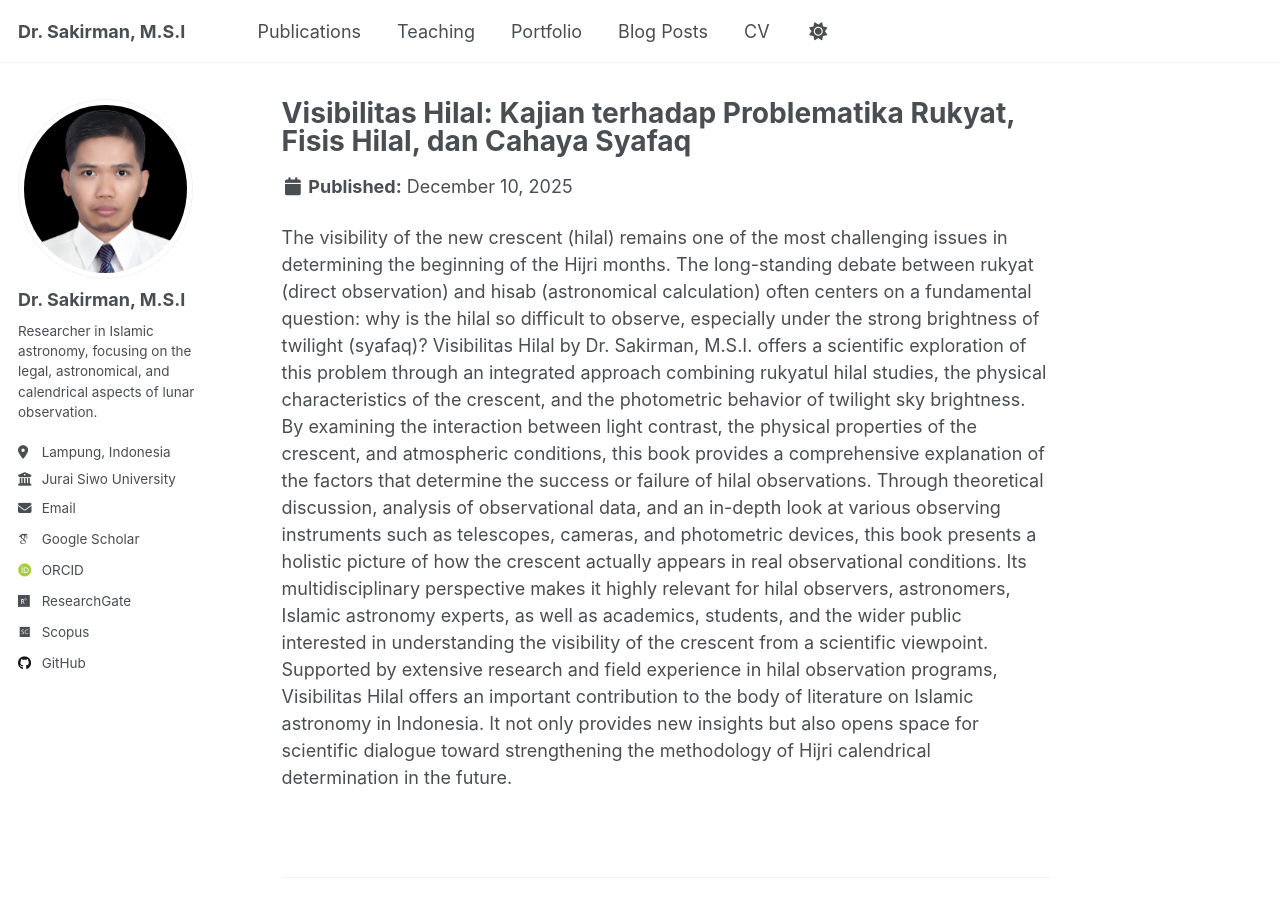
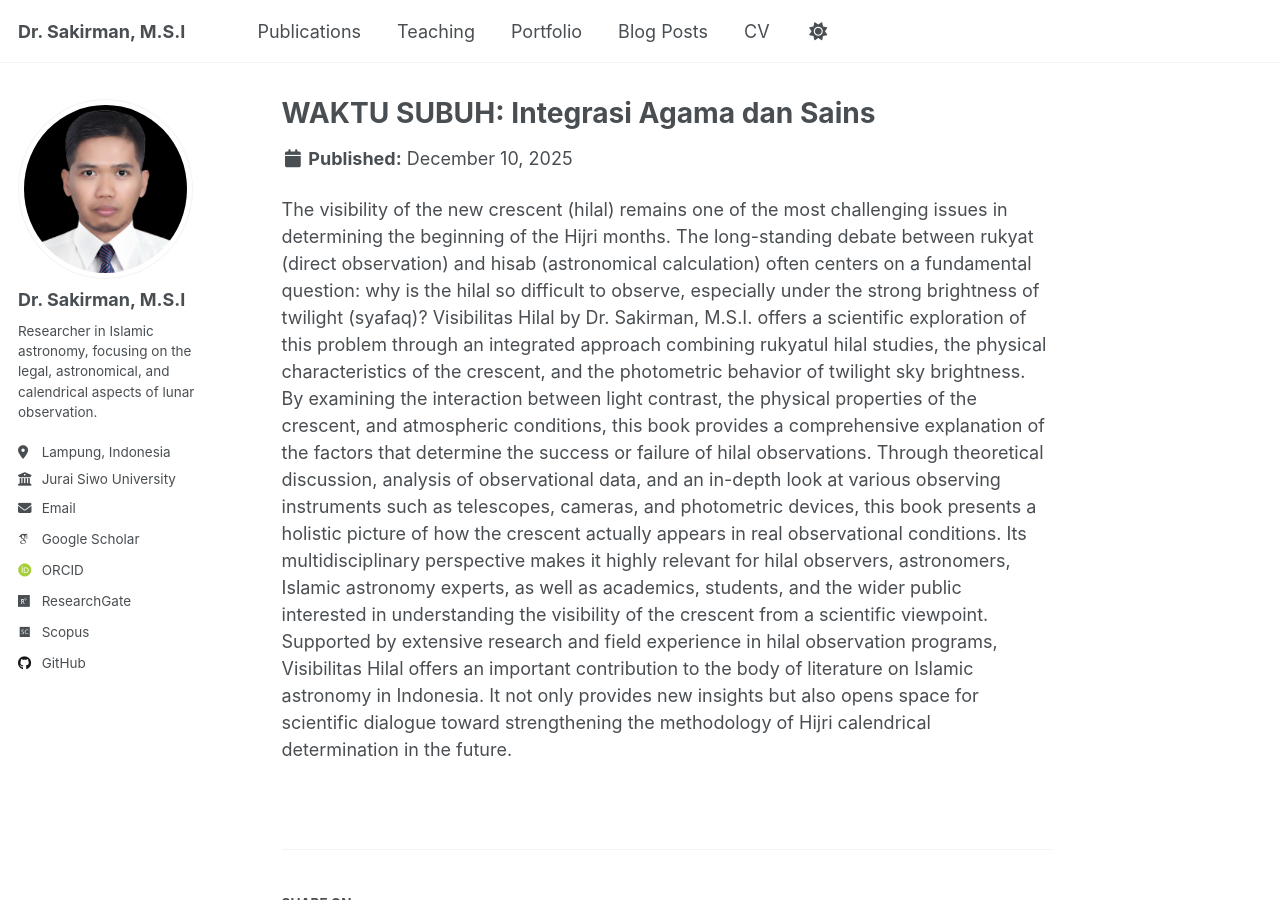
Before and after one commit to sakir-man/sakir-man.github.io, a Jekyll site: the page built from _portfolio/portfolio-3.md, in a window 1280 px wide and 900 px high. Built offline with Jekyll 4.4.1, drawn with Linux system fonts in a browser that asks for light colours; some web fonts are replaced; a script that is not in the unit is left out.

Commit message:
Update portfolio-3.md

```diff
--- a/_portfolio/portfolio-3.md
+++ b/_portfolio/portfolio-3.md
@@ -1,6 +1,6 @@
 ---
-title: "Visibilitas Hilal: Kajian terhadap Problematika Rukyat, Fisis Hilal, dan Cahaya Syafaq"
-excerpt: "<img src='/images/buku8.jpg'>"
+title: "WAKTU SUBUH: Integrasi Agama dan Sains"
+excerpt: "<img src='/images/buku6.jpeg'>"
 collection: portfolio
 ---
 
```
